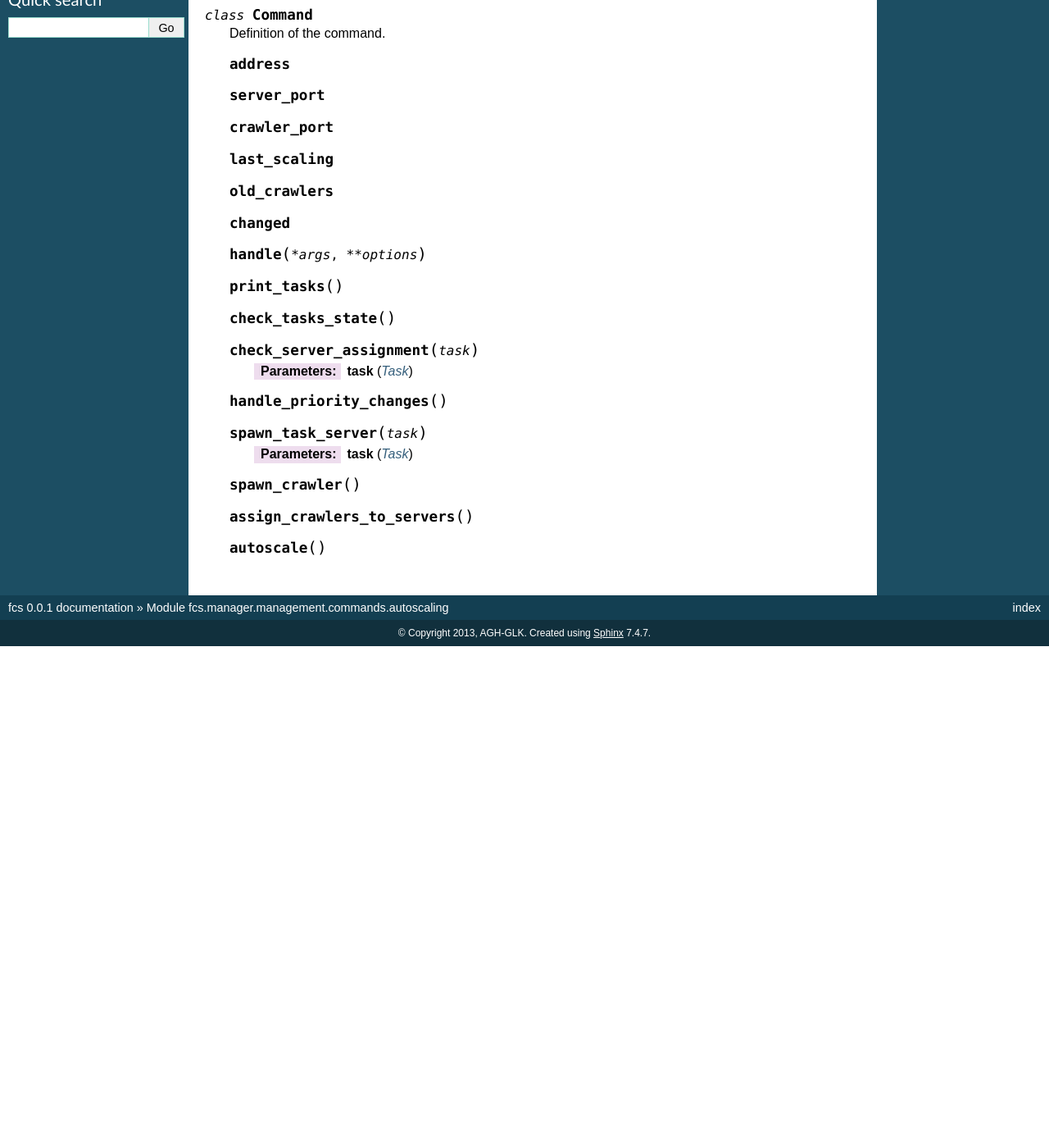
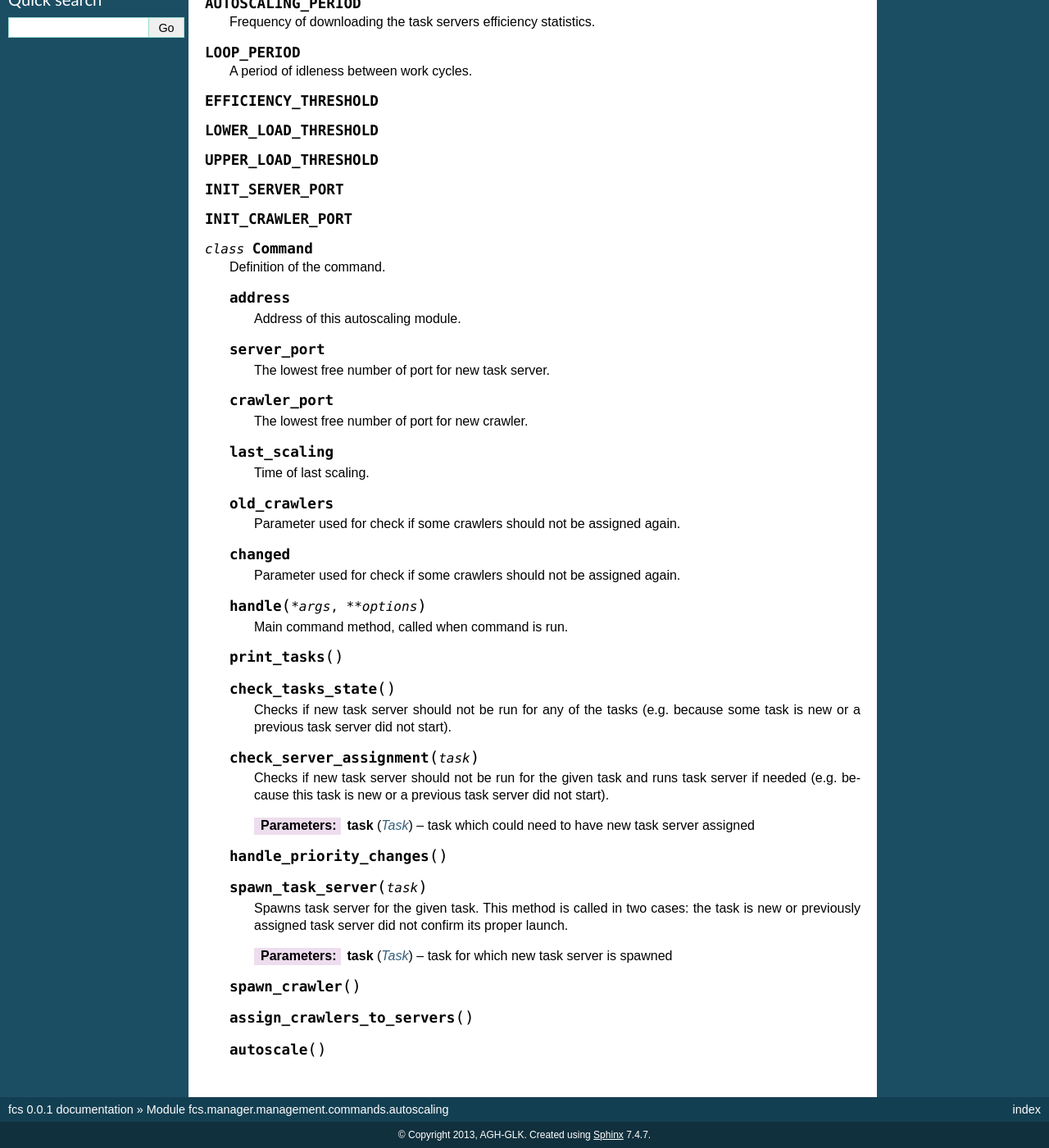
Before and after one commit to agh-glk/fcs, a Sphinx documentation site: the page built from docs/source/manager/management/commands/autoscaling.rst, in a window 1280 px wide and 1400 px high, scrolled down 733 px. Shown: the whole window at 82% size. Built offline with Sphinx 7.4.7, drawn with Linux system fonts in a browser that asks for light colours; formulas are drawn with MathJax 3; before the commit the page ends 1521 px from its top, so only the background shows below that; some of the changed text lies outside the part shown.

Commit message:
[NT] Edit

```diff
--- a/docs/source/manager/management/commands/autoscaling.rst
+++ b/docs/source/manager/management/commands/autoscaling.rst
@@ -5,17 +5,53 @@ The autoscaling module. It is run as a Django application command.
 
 
 .. py:data:: CURRENT_PATH
+
+   Location of autoscaling module.
+
 .. py:data:: PATH_TO_SERVER
+
+   Path to task server web interface.
+
 .. py:data:: PATH_TO_CRAWLER
+
+   Path to crawler web interface.
+
 .. py:data:: SERVER_SPAWN_TIMEOUT
+
+   A period of time after which task server is considered to be unable to spawn.
+
 .. py:data:: MAX_CRAWLERS_NUM
+
+   Maximal amounts of crawlers.
+
 .. py:data:: DEFAULT_LINK_QUEUE_SIZE
+
+   Default amount of links to be parsed by crawler.
+
 .. py:data:: MIN_LINK_PACKAGE_SIZE
+
+   Minimal size of package with links.
+
 .. py:data:: STATS_PERIOD
+
+   Frequency of statistics computing.
+
 .. py:data:: MIN_CRAWLER_STATS_PERIOD
+
+   A period during which crawler efficiency is not evaluated.
+
 .. py:data:: MIN_SERVER_STATS_PERIOD
+
+   A period during which task server efficiency is not evaluated.
+
 .. py:data:: AUTOSCALING_PERIOD
+
+   Frequency of downloading the task servers efficiency statistics.
+
 .. py:data:: LOOP_PERIOD
+
+   A period of idleness between work cycles.
+
 .. py:data:: EFFICIENCY_THRESHOLD
 .. py:data:: LOWER_LOAD_THRESHOLD
 .. py:data:: UPPER_LOAD_THRESHOLD
@@ -27,27 +63,52 @@ The autoscaling module. It is run as a Django application command.
    Definition of the command.
 
    .. py:attribute:: address
+
+      Address of this autoscaling module.
+
    .. py:attribute:: server_port
+
+      The lowest free number of port for new task server.
+
    .. py:attribute:: crawler_port
+
+      The lowest free number of port for new crawler.
+
    .. py:attribute:: last_scaling
+
+      Time of last scaling.
+
    .. py:attribute:: old_crawlers
+
+      Parameter used for check if some crawlers should not be assigned again.
+
    .. py:attribute:: changed
 
+      Parameter used for check if some crawlers should not be assigned again.
+
    .. py:method:: handle(*args, **options)
+
+      Main command method, called when command is run.
 
    .. py:method:: print_tasks
 
    .. py:method:: check_tasks_state
 
+      Checks if new task server should not be run for any of the tasks (e.g. because some task is new or a previous task server did not start).
+
    .. py:method:: check_server_assignment(task)
 
-      :param Task task:
+      Checks if new task server should not be run for the given task and runs task server if needed (e.g. because this task is new or a previous task server did not start).
+
+      :param Task task: task which could need to have new task server assigned
 
    .. py:method:: handle_priority_changes()
 
    .. py:method:: spawn_task_server(task)
 
-      :param Task task:
+      Spawns task server for the given task. This method is called in two cases: the task is new or previously assigned task server did not confirm its proper launch.
+
+      :param Task task: task for which new task server is spawned
 
    .. py:method:: spawn_crawler()
 
```
